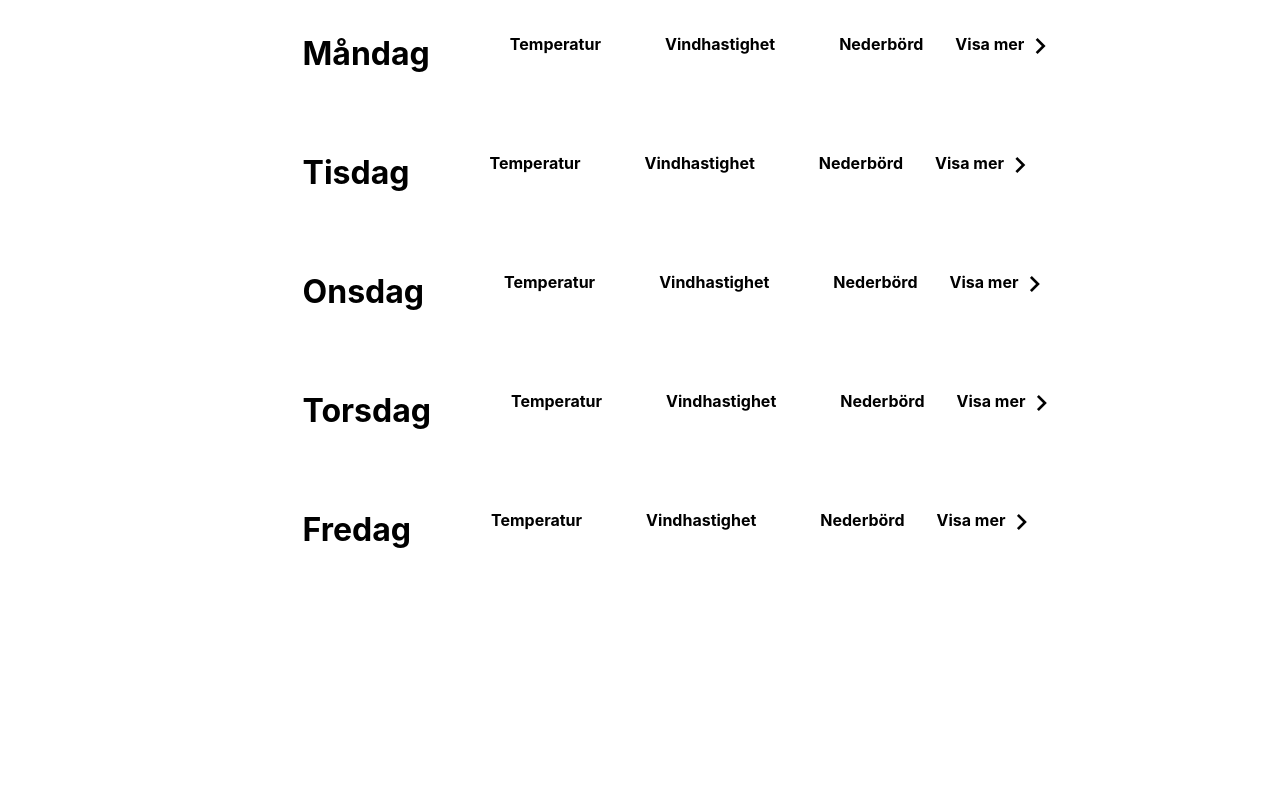
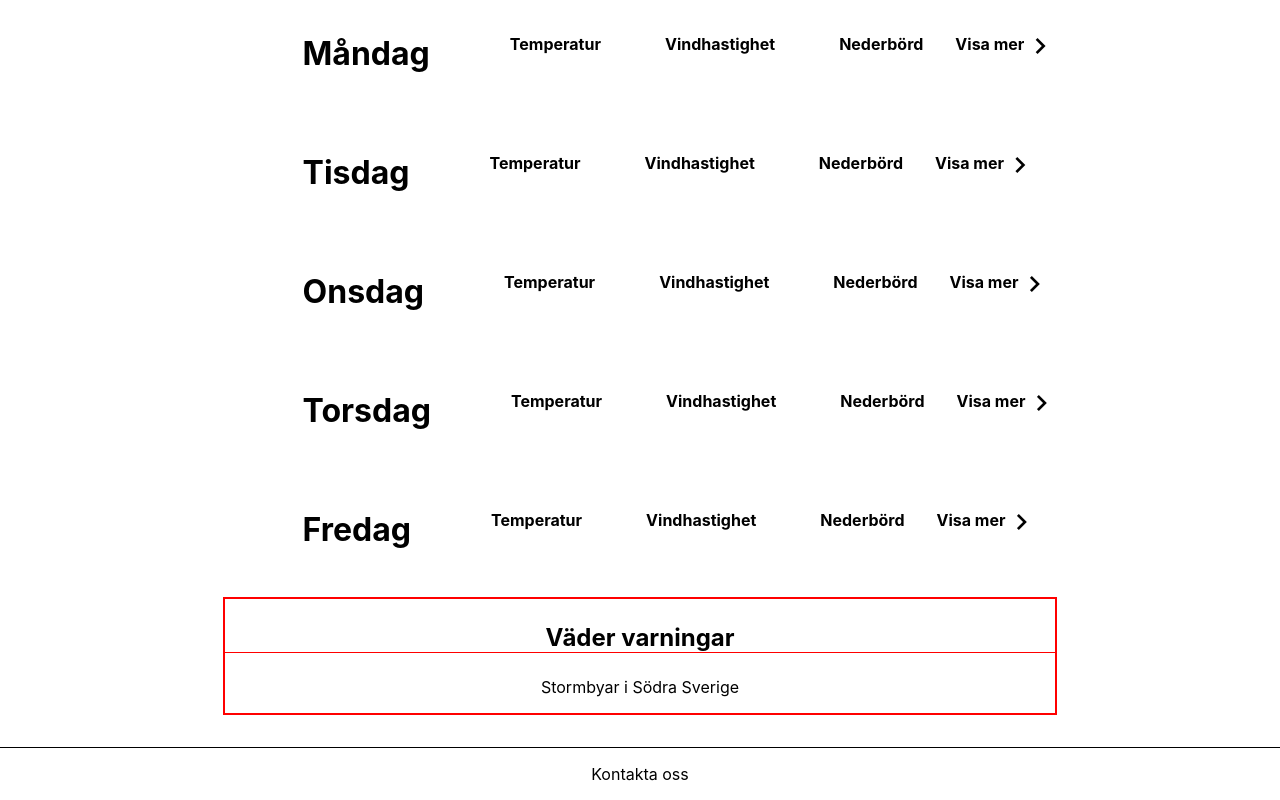
Before and after one commit to AdrianRydin/ReactWeatherApp, a React (Create React App) app in the folder my-app/: page / in a window 1280 px wide. Shown: the part 186-986 px from the top of the page. Before the commit the page ends 800 px from the top, so only its background shows below. Built offline with nearby package versions, Linux system fonts and the light colour scheme.

Commit message:
fixed a route back to main

```diff
--- a/my-app/src/App.tsx
+++ b/my-app/src/App.tsx
@@ -3,6 +3,7 @@ import {render} from "react-dom";
 import './App.css';
 import Header from './component/Header';
 import Main from './component/Main';
+import Footer from "./component/Footer";
 import Api from "./component/Api";
 import {Routes, Route} from "react-router-dom";
 import ShowMonday from "./pages/ShowMonday"
@@ -31,6 +32,7 @@ function App() {
                         <Route path="/ShowThursday" element={<ShowThursday/>}/>
                         <Route path="/ShowFriday" element={<ShowFriday/>}/>
                 </Routes>
+            <Footer />
         </div>
     )
 }
--- /dev/null
+++ b/my-app/src/component/Footer.css
@@ -0,0 +1,3 @@
+Footer {
+    border-top: black solid 1px;
+}
--- /dev/null
+++ b/my-app/src/component/Footer.tsx
@@ -0,0 +1,12 @@
+import React from 'react';
+import './Footer.css';
+
+export default function Footer() {
+return (
+    <div>
+        <footer>
+        <p>Kontakta oss</p>
+        </footer>
+    </div>
+)
+}
--- a/my-app/src/component/Main.css
+++ b/my-app/src/component/Main.css
@@ -62,6 +62,17 @@
     color: red;
 }
 
+.WarningsBox {
+    border: solid red 2px;
+    margin-bottom: 2rem;
+}
+
+.WeatherWarning {
+    border-bottom: red solid 1px;
+    font-size: 1.5rem;
+    font-weight: bold;
+}
+
 
 @media screen and (max-width: 800px){
     .weekDayList {
--- a/my-app/src/component/Main.tsx
+++ b/my-app/src/component/Main.tsx
@@ -3,7 +3,7 @@ import './Main.css'
 import {Link} from "react-router-dom";
 
 
- export default class Main extends React.Component {
+export default class Main extends React.Component {
 
     render() {
         return (
@@ -50,6 +50,10 @@ import {Link} from "react-router-dom";
                         <Link className="LinkShowMore" to="/ShowFriday">Visa mer</Link>
                         <span className="material-icons main-icon">chevron_right</span>
                     </ul>
+                    <div className="WarningsBox">
+                    <p className="WeatherWarning">Väder varningar</p>
+                    <p>Stormbyar i Södra Sverige</p>
+                    </div>
                 </main>
             </div>
         )
```
